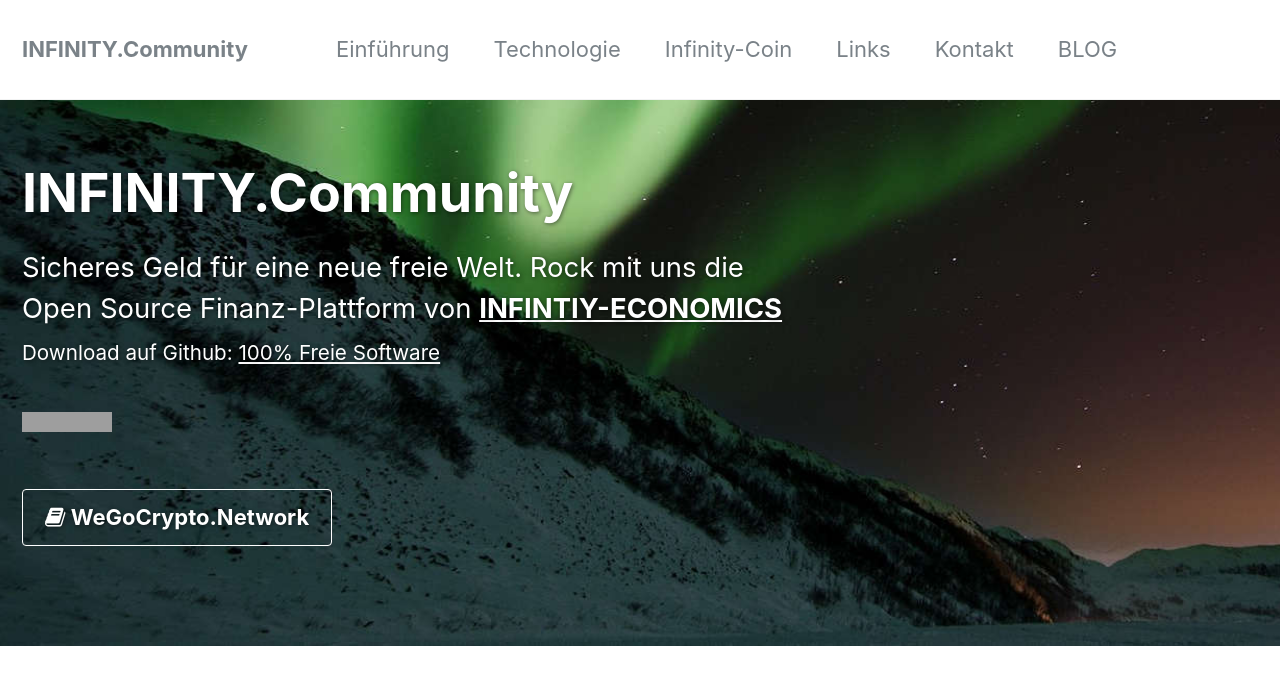
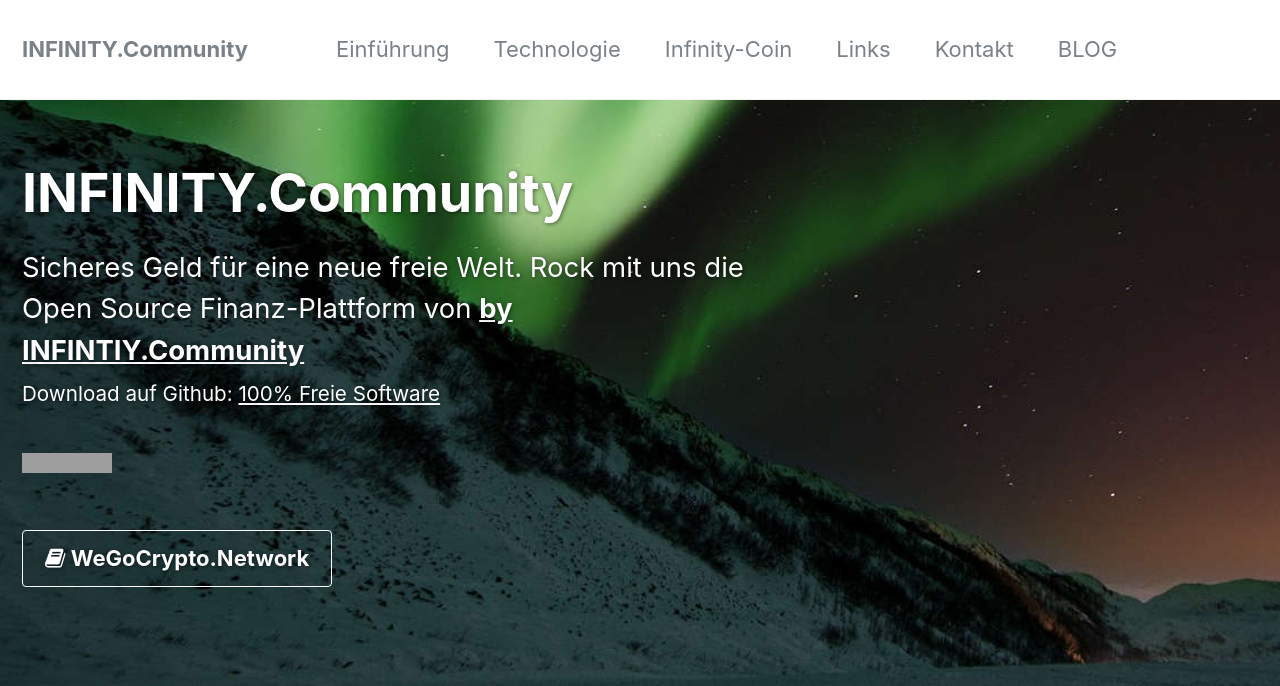
Before and after one commit to infinity-economics/WhitePaper, a Jekyll site: the page built from _pages/home.md, in a window 1280 px wide and 900 px high, cut to the strip 0-686 px from the top of the window. Built offline with Jekyll 4.4.1, drawn with Linux system fonts in a browser that asks for light colours; grey boxes are pictures that could not be loaded.

Commit message:
Update home.md

```diff
--- a/_pages/home.md
+++ b/_pages/home.md
@@ -7,7 +7,7 @@ header:
   cta_label: "<i class='fa fa-book'></i> WeGoCrypto.Network"
   cta_url: "http://WeGoCrypto.network"
   caption:
-excerpt: '{::nomarkdown}Sicheres Geld für eine neue freie Welt. Rock mit uns die Open Source Finanz-Plattform von <b><a href="https://INFINITY.Community/docs/about/">INFINTIY-ECONOMICS</a></b> <br />
+excerpt: '{::nomarkdown}Sicheres Geld für eine neue freie Welt. Rock mit uns die Open Source Finanz-Plattform von <b><a href="https://www.facebook.com/InfinityCommunity.org/">by INFINTIY.Community</a></b> <br />
 <small>Download auf Github: <a href="https://github.com/infinity-economics" target="_blank">100% Freie Software</a></small><br /><br />
 <iframe style="display: inline-block;" src="https://ghbtns.com/github-btn.html?user=mmistakes&repo=minimal-mistakes&type=fork&count=true&size=large" frameborder="0" scrolling="0" width="158px" height="30px"></iframe>{:/nomarkdown}'
 feature_row:
```
